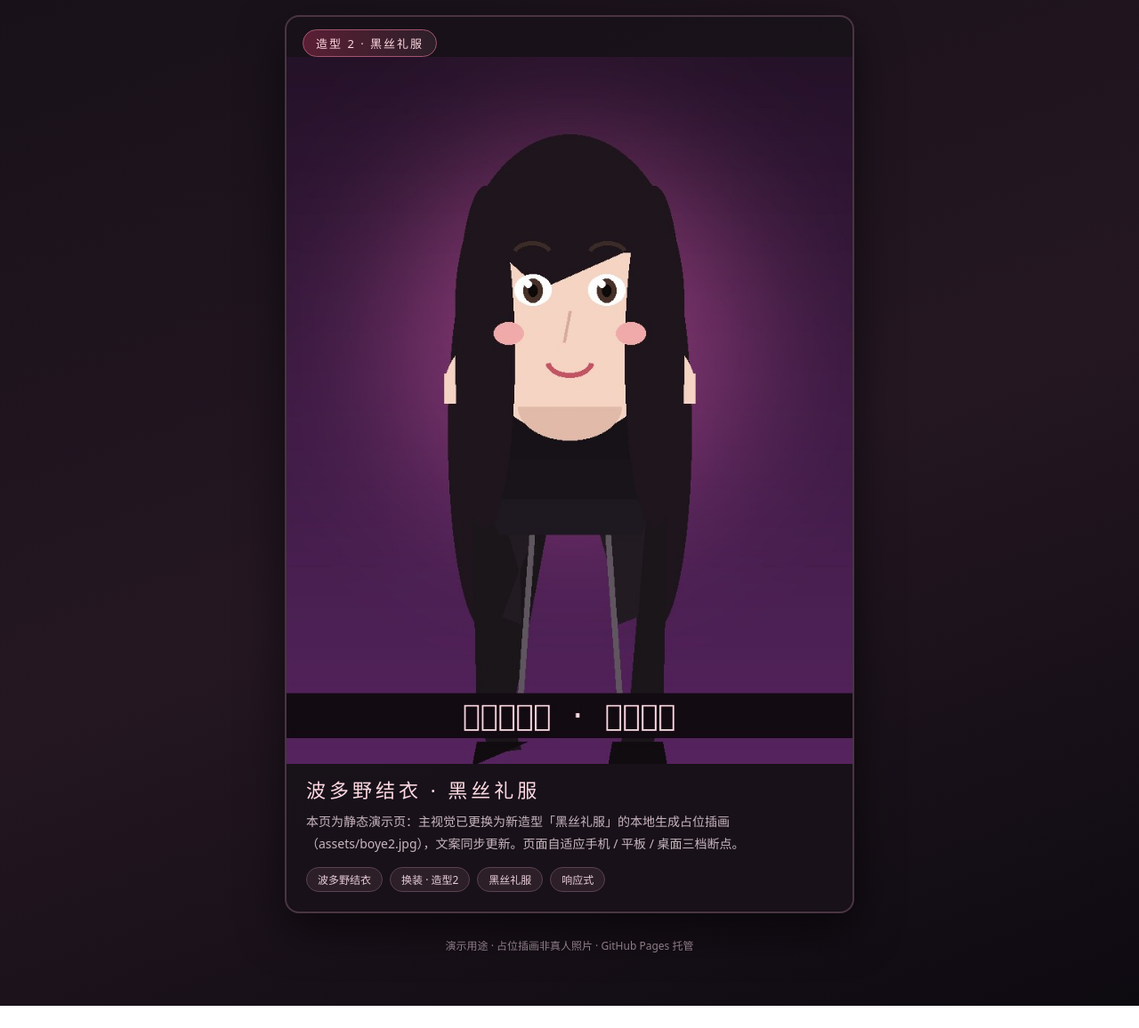
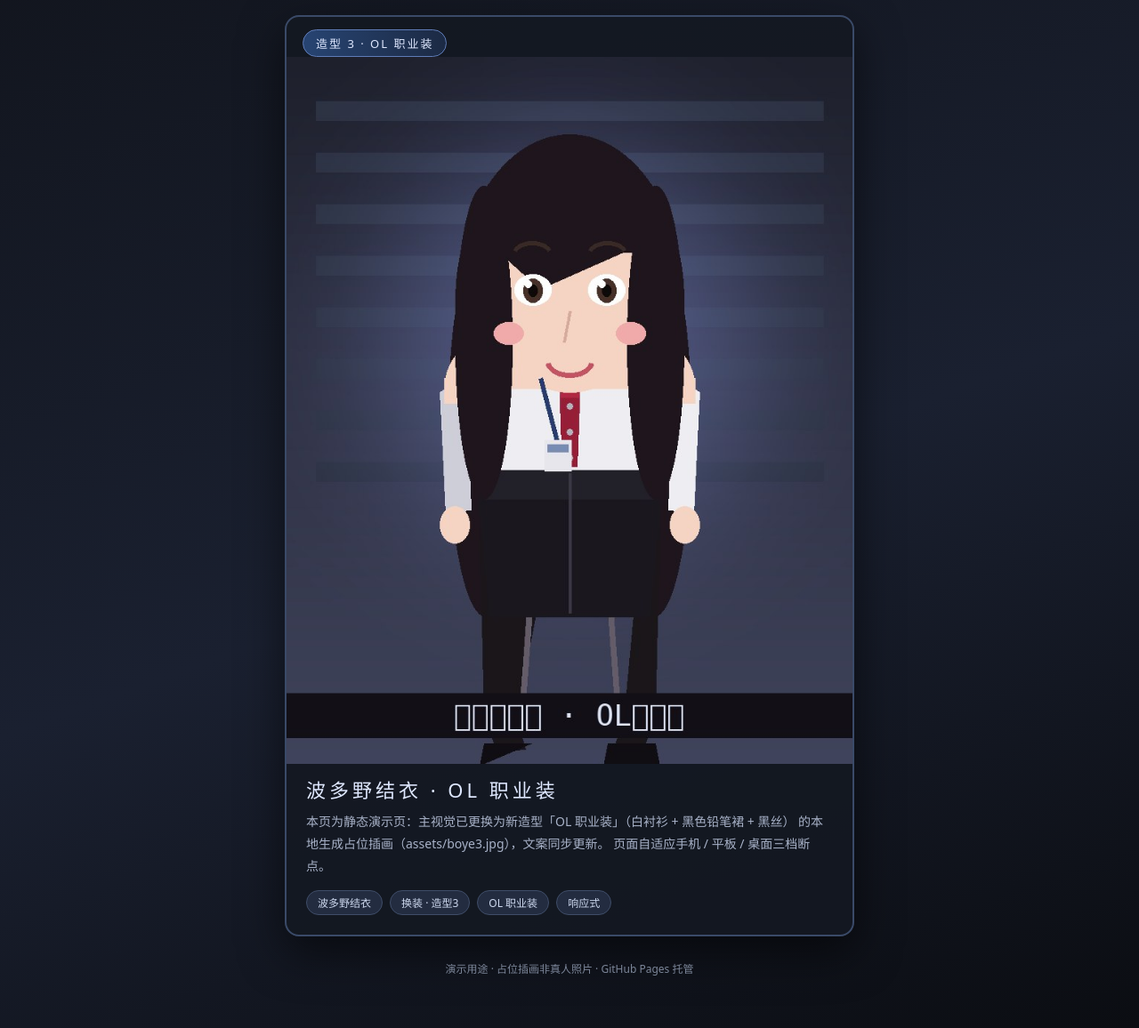
Before and after one commit to VBK-AI-Agent-Gateway/demo-t1vdigkcwh, a plain HTML site: page boyehotano/index.html in a window 1280 px wide. Shown: the part 138-1294 px from the top of the page at 89% size. Before the commit the page ends 1269 px from the top, so only its background shows below. Drawn offline with Linux system fonts and the light colour scheme.

Commit message:
boyehotano: 换装造型3 OL职业装占位插画

```diff
--- a/boyehotano/index.html
+++ b/boyehotano/index.html
@@ -3,33 +3,33 @@
 <head>
 <meta charset="UTF-8">
 <meta name="viewport" content="width=device-width, initial-scale=1.0">
-<title>波多野结衣 · 黑丝礼服造型</title>
-<meta name="description" content="波多野结衣 换装展示页 · 造型2 黑丝礼服（占位插画版，纯静态）">
+<title>波多野结衣 · OL 职业装造型</title>
+<meta name="description" content="波多野结衣 换装展示页 · 造型3 OL 职业装（占位插画版，纯静态）">
 <style>
   * { margin:0; padding:0; box-sizing:border-box; }
   body { font-family:"Microsoft YaHei",system-ui,sans-serif;
-    background:linear-gradient(160deg,#161018,#241722 55%,#0d0a10);
-    color:#f3e9df; min-height:100vh; display:flex; flex-direction:column;
+    background:linear-gradient(160deg,#11141c,#1a2030 55%,#0b0d12);
+    color:#eef1f7; min-height:100vh; display:flex; flex-direction:column;
     align-items:center; padding:32px 16px 56px; }
   header { text-align:center; margin-bottom:20px; }
   h1 { font-size:clamp(28px,6vw,52px); letter-spacing:8px;
-       color:#ffd9e2; text-shadow:0 0 20px rgba(255,120,160,.45); }
-  .sub { color:#c9b6bf; font-size:14px; margin-top:8px; letter-spacing:2px; }
-  .card { background:rgba(24,18,26,.92); border:2px solid #4a3542;
+       color:#dfe8ff; text-shadow:0 0 20px rgba(120,160,255,.4); }
+  .sub { color:#a8b2c8; font-size:14px; margin-top:8px; letter-spacing:2px; }
+  .card { background:rgba(20,24,34,.93); border:2px solid #3a4a68;
     border-radius:16px; overflow:hidden; max-width:640px; width:100%;
     box-shadow:0 18px 50px rgba(0,0,0,.55); }
   .card img { display:block; width:100%; height:auto; }
   .badge { display:inline-block; margin:14px 18px 0; padding:5px 14px;
     border-radius:999px; font-size:13px; letter-spacing:2px;
-    background:linear-gradient(90deg,#5a1f34,#2c1f28);
-    border:1px solid #a4546e; color:#ffd9e2; }
+    background:linear-gradient(90deg,#274472,#1c2a44);
+    border:1px solid #5f7cb8; color:#dfe8ff; }
   .card .body { padding:12px 22px 22px; }
-  .card .name { font-size:22px; letter-spacing:4px; color:#ffd9e2; }
-  .card .desc { margin-top:8px; font-size:14px; line-height:1.8; color:#c9b6bf; }
+  .card .name { font-size:22px; letter-spacing:4px; color:#dfe8ff; }
+  .card .desc { margin-top:8px; font-size:14px; line-height:1.8; color:#a8b2c8; }
   .tags { display:flex; flex-wrap:wrap; gap:8px; margin-top:14px; }
   .tag { font-size:12px; padding:4px 12px; border-radius:999px;
-    background:#2c1f28; border:1px solid #5a4152; color:#e8cdd8; }
-  footer { margin-top:26px; font-size:12px; color:#8d7c86; text-align:center; line-height:1.8; }
+    background:#232c40; border:1px solid #3f4d68; color:#cdd8ee; }
+  footer { margin-top:26px; font-size:12px; color:#7c8699; text-align:center; line-height:1.8; }
   @media (max-width:480px) { .card .body { padding:14px 14px 18px; } }
 </style>
 </head>
@@ -40,18 +40,19 @@
 </header>
 
 <main class="card">
-  <span class="badge">造型 2 · 黑丝礼服</span>
-  <img src="assets/boye2.jpg" alt="波多野结衣 黑丝礼服造型 占位插画">
+  <span class="badge">造型 3 · OL 职业装</span>
+  <img src="assets/boye3.jpg" alt="波多野结衣 OL 职业装造型 占位插画">
   <div class="body">
-    <div class="name">波多野结衣 · 黑丝礼服</div>
+    <div class="name">波多野结衣 · OL 职业装</div>
     <div class="desc">
-      本页为静态演示页：主视觉已更换为新造型「黑丝礼服」的本地生成占位插画
-      （assets/boye2.jpg），文案同步更新。页面自适应手机 / 平板 / 桌面三档断点。
+      本页为静态演示页：主视觉已更换为新造型「OL 职业装」（白衬衫 + 黑色铅笔裙 + 黑丝）
+      的本地生成占位插画（assets/boye3.jpg），文案同步更新。
+      页面自适应手机 / 平板 / 桌面三档断点。
     </div>
     <div class="tags">
       <span class="tag">波多野结衣</span>
-      <span class="tag">换装 · 造型2</span>
-      <span class="tag">黑丝礼服</span>
+      <span class="tag">换装 · 造型3</span>
+      <span class="tag">OL 职业装</span>
       <span class="tag">响应式</span>
     </div>
   </div>
```
Also changed, not shown: boyehotano/assets/boye3.jpg (added).
